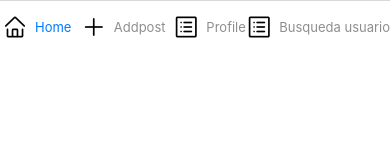
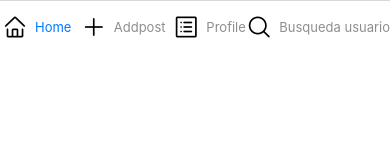
Before and after one commit to priscillaarslan/Proyectoprog3reactnative, a React Native app in the folder proyectoProg3/: screen /NavegadorLogueado in a window 390 px wide. Shown: the top 160 px of the page. Built offline with nearby package versions, Linux system fonts and the light colour scheme; no server answers; the database is empty.

Commit message:
buscador

```diff
--- a/proyectoProg3/src/components/MyCamera.js
+++ b/proyectoProg3/src/components/MyCamera.js
@@ -59,6 +59,8 @@ class MyCamera extends Component{
                             this.props.onImageUpload(url);
                             this.setState({
                                 photo:'',
+
+
 
                                 showCamera:false
                             })
--- a/proyectoProg3/src/components/Navegadorlogueado.js
+++ b/proyectoProg3/src/components/Navegadorlogueado.js
@@ -23,7 +23,7 @@ class NavegadorLogueado extends Component {
             <Tab.Screen name='Profile' component={Profile} options={{ headerShown: false,
            tabBarIcon: () => <AntDesign name="profile" color="black" size={24} />  }} />
            <Tab.Screen name='Busqueda usuario' component={Search} options={{ headerShown: false,
-           tabBarIcon: () => <AntDesign name="profile" color="black" size={24} />  }} />
+           tabBarIcon: () => <AntDesign name="search1" color="black" size={24} />  }} />
 
         </Tab.Navigator>
         )
--- a/proyectoProg3/src/screens/Home.js
+++ b/proyectoProg3/src/screens/Home.js
@@ -38,7 +38,7 @@ class Home extends Component {
         console.log(this.state.post)
         return(
 
-            <View style={styles.home}><Text style={styles.titulo}>Instagram</Text>
+            <View style={styles.home}><Text style={styles.titulo}>We Post!</Text>
                 <Text style={styles.titulo2}>Nuevos posts: </Text>
                 {this.state.loader?
                 <FlatList  style={styles.flatList} data={this.state.post} keyExtractor={(data)=>data.id} renderItem={({item})=>< Card data={item}{...this.props}/>}
--- a/proyectoProg3/src/screens/Profile.js
+++ b/proyectoProg3/src/screens/Profile.js
@@ -149,11 +149,12 @@ const styles = StyleSheet.create({
 
     texto:{
         color: 'black',
-        marginTop: 20,
-        FontSize: 25,
+
+        FontSize: 100,
         fontWeight: 'lighter',
         FontFamily: 'Helvetica Neue',
-        marginLeft: 100,
+
+
     },
 
 
```
